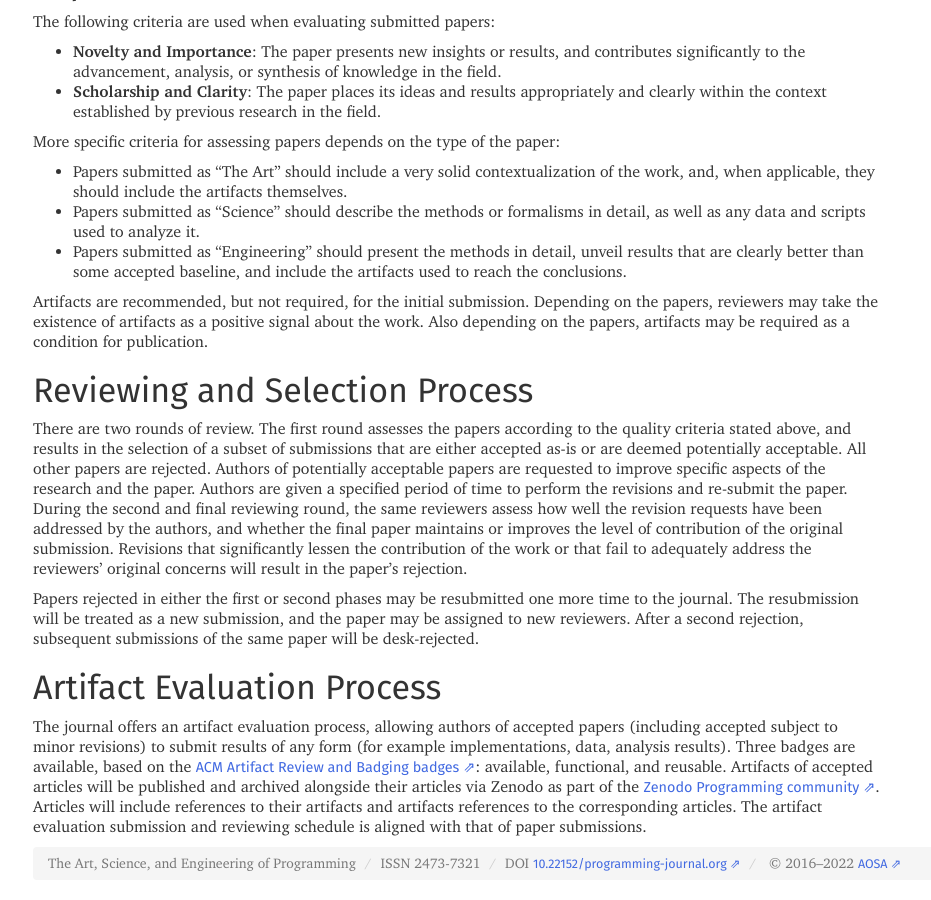
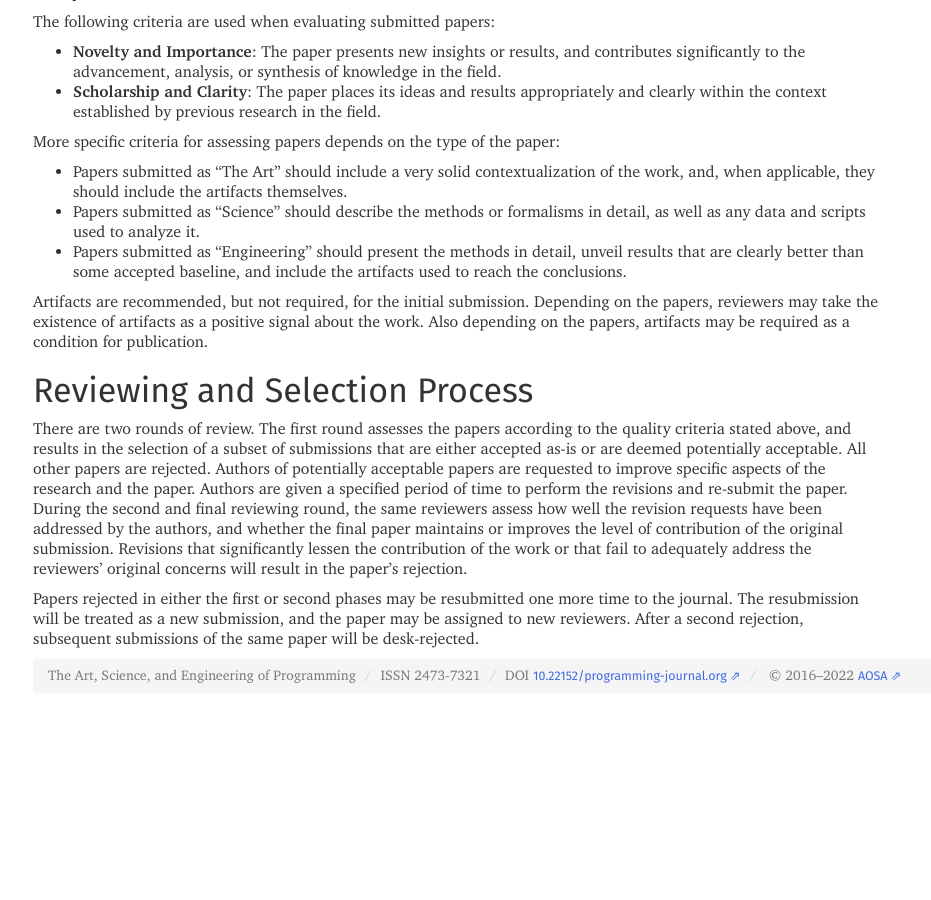
Before and after one commit to programming-journal/programming-journal.github.io, a Jekyll site: the page built from cfp/index.markdown, in a window 1280 px wide and 900 px high, scrolled down 1337 px. Shown: the whole window, without its empty margins (37-968 px from the left). Built offline with Jekyll 4.4.1, drawn with Linux system fonts in a browser that asks for light colours; after the commit the page ends 2050 px from its top, so only the background shows below that.

Commit message:
Removes paragraph on artifacts from CfP

```diff
--- a/cfp/index.markdown
+++ b/cfp/index.markdown
@@ -59,7 +59,3 @@ Artifacts are recommended, but not required, for the initial submission. Dependi
 There are two rounds of review. The first round assesses the papers according to the quality criteria stated above, and results in the selection of a subset of submissions that are either accepted as-is or are deemed potentially acceptable. All other papers are rejected. Authors of potentially acceptable papers are requested to improve specific aspects of the research and the paper. Authors are given a specified period of time to perform the revisions and re-submit the paper. During the second and final reviewing round, the same reviewers assess how well the revision requests have been addressed by the authors, and whether the final paper maintains or improves the level of contribution of the original submission. Revisions that significantly lessen the contribution of the work or that fail to adequately address the reviewers’ original concerns will result in the paper’s rejection.
 
 Papers rejected in either the first or second phases may be resubmitted one more time to the journal. The resubmission will be treated as a new submission, and the paper may be assigned to new reviewers. After a second rejection, subsequent submissions of the same paper will be desk-rejected.
-
-## Artifact Evaluation Process
-
-The journal offers an artifact evaluation process, allowing authors of accepted papers (including accepted subject to minor revisions) to submit results of any form (for example implementations, data, analysis results). Three badges are available, based on the [ACM Artifact Review and Badging badges](https://www.acm.org/publications/policies/artifact-review-and-badging-current): available, functional, and reusable. Artifacts of accepted articles will be published and archived alongside their articles via Zenodo as part of the [Zenodo Programming community](https://zenodo.org/communities/programming/). Articles will include references to their artifacts and artifacts references to the corresponding articles. The artifact evaluation submission and reviewing schedule is aligned with that of paper submissions.
```
